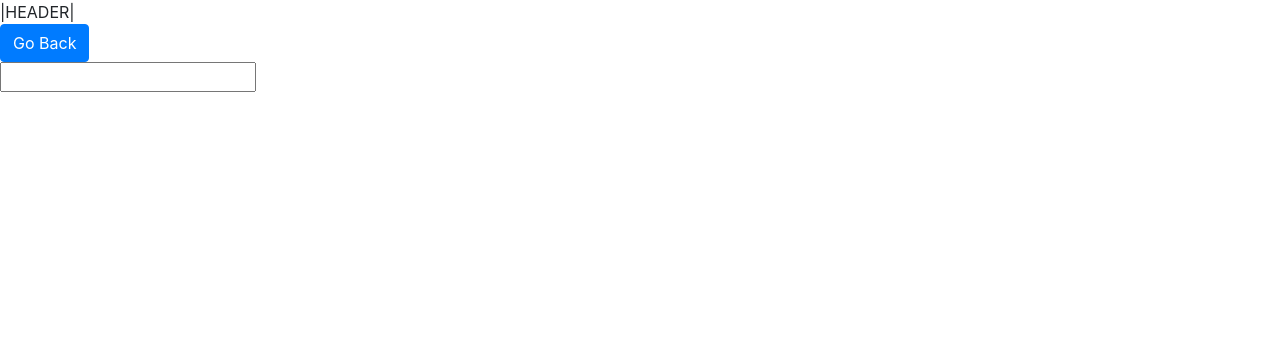
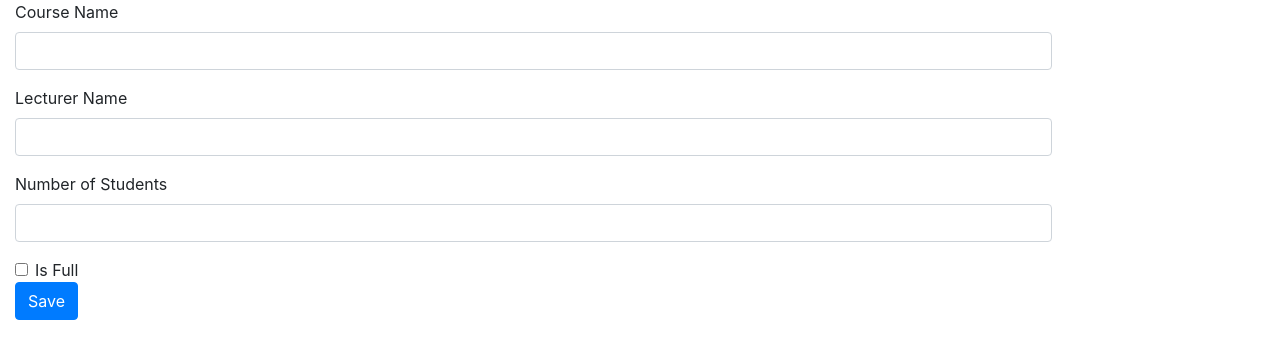
Before and after one commit to a-mujthaba321/react-router-v4-demo, a React app: page /AddCourse in a window 1280 px wide. Shown: the top 358 px of the page. Built offline with nearby package versions, Linux system fonts and the light colour scheme; the HTML template or start-up script is replaced by a standard one.

Commit message:
redux form completed

```diff
--- a/src/actions/action_course.js
+++ b/src/actions/action_course.js
@@ -1,6 +1,7 @@
 import axios from 'axios';
 
-export const FETCH_COURSES= 'FETCH_COURSES';
+export const FETCH_COURSES = 'FETCH_COURSES';
+export const CREATE_COURSE = 'CREATE_COURSE';
 
 const ROOT_URL = 'http://localhost:8080';
 
@@ -12,3 +13,12 @@ export function fetchCourses() {
     payload: request
   };
 }
+
+export function createCourse(values) {
+  const request = axios.post(`${ROOT_URL}/courses`, values);
+
+  return {
+    type: CREATE_COURSE,
+    payload: request
+  };
+}
--- a/src/components/AddCourse.js
+++ b/src/components/AddCourse.js
@@ -2,30 +2,110 @@ import React, { Component } from 'react';
 import { Link } from 'react-router-dom';
 
 import { Field, reduxForm } from 'redux-form';
+import { createCourse } from '../actions/action_course';
+
+import { connect } from 'react-redux';
 
 class AddCourse extends Component {
+  constructor(props) {
+    super(props);
+    this.state = {
+      // toggle box is closed initially
+      showAdd: false
+    };
+
+    this.onSubmit = this.onSubmit.bind(this);
+  }
+
   componentDidMount() {}
 
-  renderTitleField(field) {
+  onSubmit(values) {
+    console.log('Values', values);
+    this.props.createCourse(values);
+    this.props.history.push('/');
+  }
+
+  renderField(field) {
+    const {
+      meta: { touched, error }
+    } = field;
     return (
-      <div>
-        <input {...field.input} />
+      <div className="form-group">
+        <label>{field.label}</label>
+        <input className="form-control" type={field.type} {...field.input} />
+        <div className="">{touched ? error : ''}</div>
+      </div>
+    );
+  }
+
+  renderCheckBox(field) {
+    return (
+      <div className="form-check">
+        <input className="form-check-input" type="checkbox" {...field.input} />
+        <label className="form-check-label" htmlFor="defaultCheck1">
+          {field.label}
+        </label>
       </div>
     );
   }
 
   render() {
+    const { handleSubmit } = this.props;
     return (
-      <div>
-        <Link className="btn btn-primary" to="/">
-          Go Back
-        </Link>
-        <form>
-          <Field name="courseName" component={this.renderTitleField} />
-        </form>
+      <div className="container-fluid">
+        <div className="row">
+          {/* <div className="col-sm-2">
+            <Link className="btn btn-primary" to="/">
+              Go Back
+            </Link>
+          </div> */}
+          <div className="col-sm-10">
+            <form onSubmit={handleSubmit(this.onSubmit)}>
+              <Field
+                label="Course Name"
+                name="courseName"
+                type="text"
+                component={this.renderField}
+              />
+              <Field
+                label="Lecturer Name"
+                name="lecturerName"
+                type="text"
+                component={this.renderField}
+              />
+              <Field
+                label="Number of Students"
+                name="numberOfStudents"
+                component={this.renderField}
+                type="number"
+              />
+              <Field label="Is Full" name="isFull" component={this.renderCheckBox} />
+              <button type="submit" className="btn btn-primary">
+                Save
+              </button>
+            </form>
+          </div>
+        </div>
       </div>
     );
   }
 }
 
-export default reduxForm({ form: 'AddCourseForm' })(AddCourse);
+function validate(values) {
+  const errors = {};
+
+  if (!values.courseName) {
+    errors.courseName = 'Enter a course name';
+  }
+
+  // if errors is empty form can be submitted
+  return errors;
+}
+
+export default reduxForm({
+  form: 'AddCourseForm',
+  validate
+})(connect(
+  null,
+  { createCourse }
+)(AddCourse));
--- a/src/components/App.js
+++ b/src/components/App.js
@@ -1,17 +1,25 @@
-// import React from 'react';
-// import ReactDOM from 'react-dom';
+import React from 'react';
+import ReactDOM from 'react-dom';
 
-// export default class App extends React.Component {
+import AddCourse from './AddCourse';
+import CourseList from './CourseList';
 
-//     render() {
-//         return (
-//             <div className="container-fluid">
-//               <div className="row">
-//                   <div className="col">
-//                     <MyPosts />
-//                   </div>
-//               </div>
-//             </div>
-//         );
-//     }
-// }
+export default class App extends React.Component {
+  render() {
+    return (
+      <div className="container-fluid">
+        <div className="row">
+          <div className="col-sm-2 float-right">
+            <button className="btn btn-primary">Add Post</button>
+          </div>
+          <div className="col float-right">
+            <CourseList />
+          </div>
+          <div className="col float-right">
+            <AddCourse />
+          </div>
+        </div>
+      </div>
+    );
+  }
+}
--- /dev/null
+++ b/src/components/CourseList.js
@@ -0,0 +1,44 @@
+import React, { Component } from 'react';
+
+import { connect } from 'react-redux';
+import { fetchCourses } from '../actions/action_course';
+
+import { Link } from 'react-router-dom';
+
+class PostIndex extends Component {
+  componentDidMount() {
+    this.props.fetchCourses();
+  }
+
+  renderCourses() {
+    return _.map(this.props.courses, course => (
+      <li className="list-group-item" key={course.id}>
+        <Link to={`/courses/${course.id}`}> {course.courseName} </Link>
+      </li>
+    ));
+  }
+
+  render() {
+    return (
+      <div className="container-fluid">
+        <div className="row">
+          {/* <div className="col-sm-2">
+            <Link className="btn btn-primary" to="/AddCourse">
+              Add Course
+            </Link>
+          </div> */}
+          <div className="col-sm-10">{this.renderCourses()}</div>
+        </div>
+      </div>
+    );
+  }
+}
+
+function mapStateToProps(state) {
+  return { courses: state.courses };
+}
+
+export default connect(
+  mapStateToProps,
+  { fetchCourses }
+)(PostIndex);
--- a/src/components/PostIndex.js
+++ /dev/null
@@ -1,31 +0,0 @@
-import React, { Component } from 'react';
-
-import { connect } from 'react-redux';
-import { fetchCourses } from '../actions/action_course';
-
-import { Link } from 'react-router-dom';
-
-class PostIndex extends Component {
-  componentDidMount() {
-    this.props.fetchCourses();
-  }
-
-  render() {
-    return (
-      <div>
-        <Link className="btn btn-primary" to="/AddCourse">
-          Add Course
-        </Link>
-      </div>
-    );
-  }
-}
-
-function mapStateToProps(state) {
-  return { courses: state.courses };
-}
-
-export default connect(
-  mapStateToProps,
-  { fetchCourses }
-)(PostIndex);
--- a/src/index.js
+++ b/src/index.js
@@ -7,7 +7,7 @@ import { BrowserRouter, Route, Switch } from 'react-router-dom';
 
 import AddCourse from '../src/components/AddCourse';
 import ViewPost from '../src/components/ViewPost';
-import PostIndex from '../src/components/PostIndex';
+import CourseList from '../src/components/CourseList';
 
 const title = 'My Minimal React Webpack Babel Setup';
 
@@ -15,6 +15,8 @@ import { Provider } from 'react-redux';
 import { createStore, applyMiddleware } from 'redux';
 import promise from 'redux-promise';
 import reducers from './reducers';
+
+import App from './components/App';
 
 import { composeWithDevTools } from 'redux-devtools-extension';
 
@@ -29,11 +31,10 @@ ReactDOM.render(
   <Provider store={createStoreWithMiddleware(reducers)}>
     <BrowserRouter>
       <div>
-        |HEADER|
         <Switch>
           <Route path="/AddCourse" component={AddCourse} />
           <Route path="/ViewPost" component={ViewPost} />
-          <Route path="/" component={PostIndex} />
+          <Route path="/" component={App} />
         </Switch>
       </div>
     </BrowserRouter>
```
Also changed, not shown: 1 other file (tests, documents, lock files or other folders).
